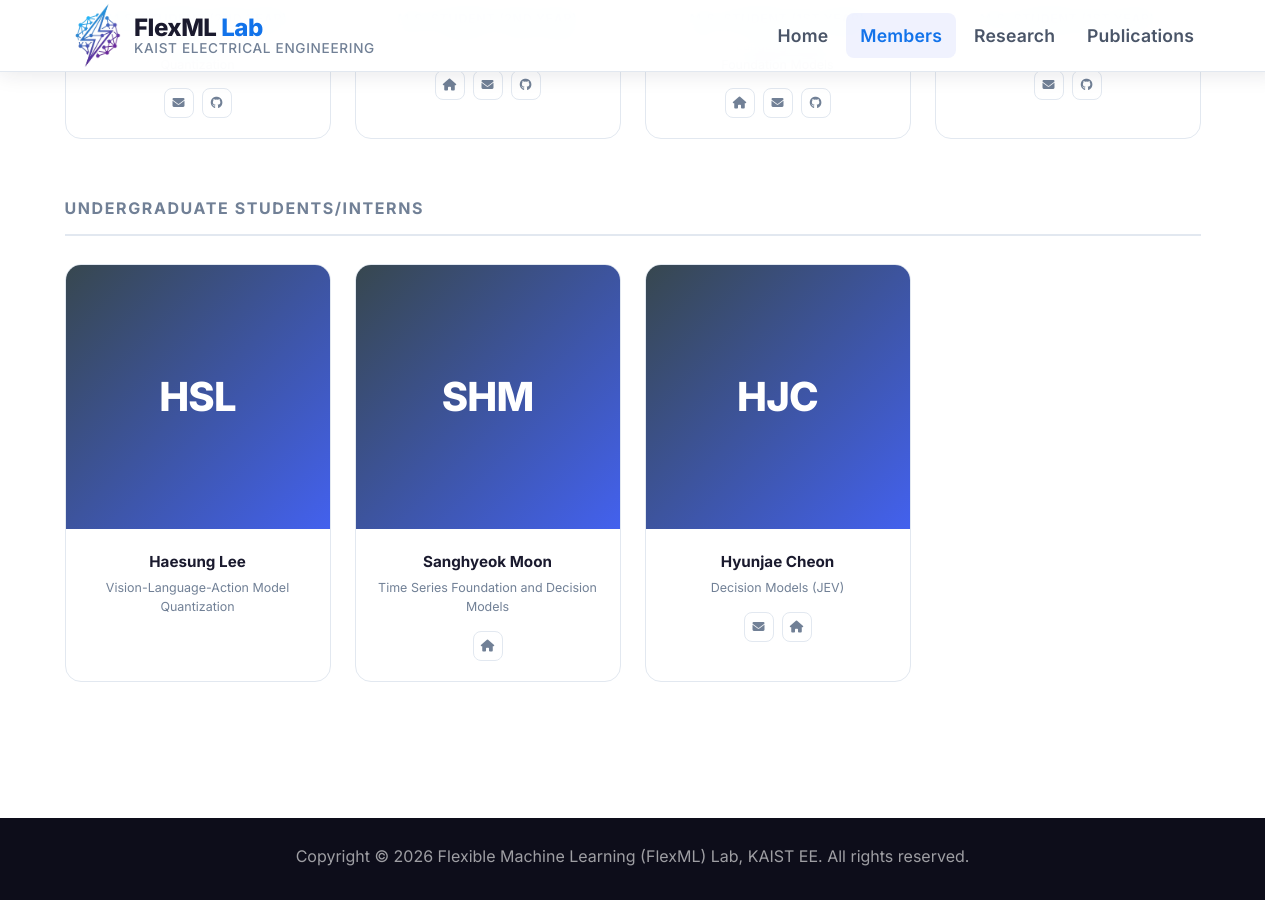
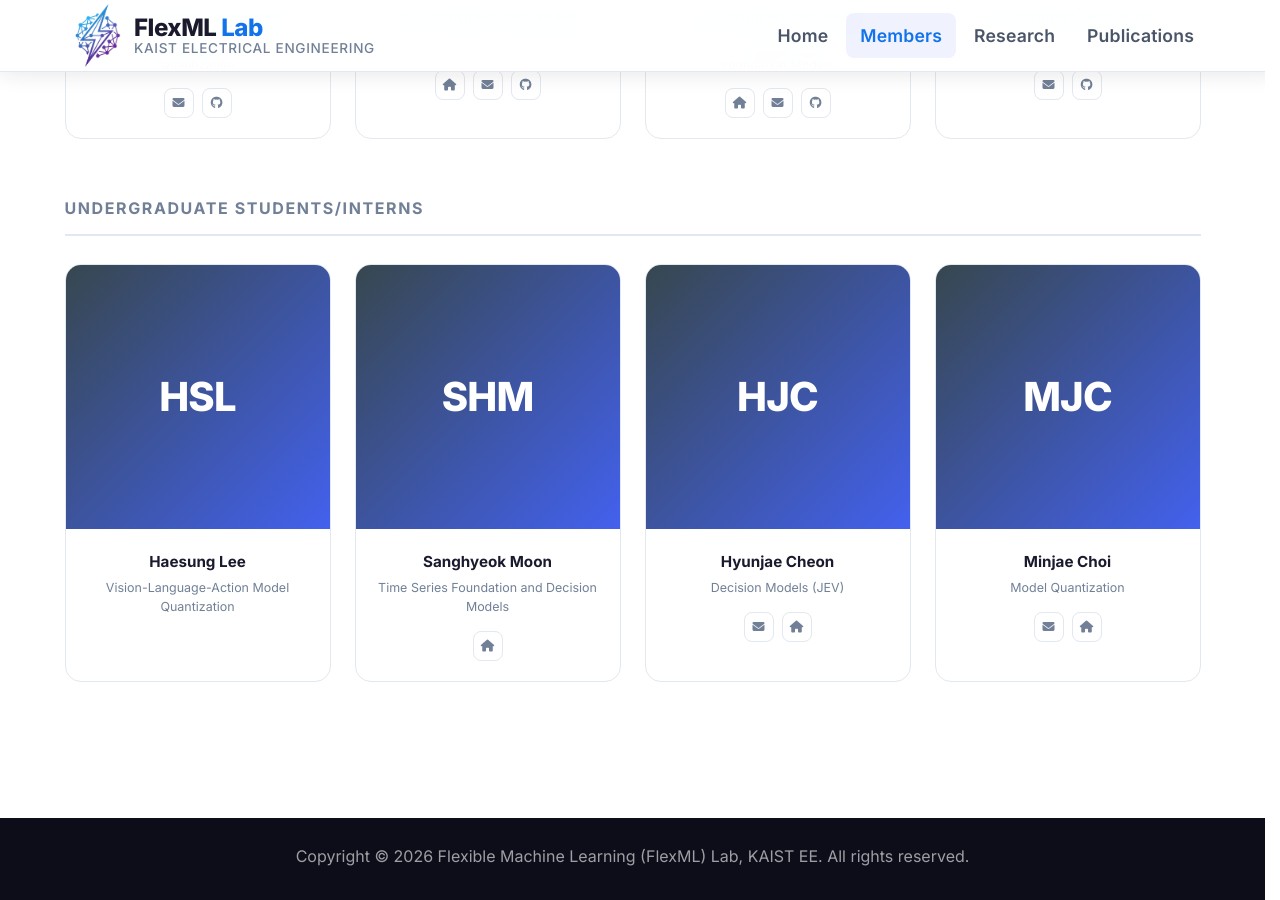
Before and after one commit to kaist-flexml-lab/kaist-flexml-lab.github.io, a Jekyll site: the page built from people.html, in a window 1280 px wide and 900 px high, scrolled down 1388 px. Built offline with Jekyll 4.4.1, drawn with Linux system fonts in a browser that asks for light colours.

Commit message:
Update people.html

```diff
--- a/people.html
+++ b/people.html
@@ -162,8 +162,19 @@ permalink: /people
           <div class="person-card__name">Hyunjae Cheon</div>
           <div class="person-card__research">Decision Models (JEV)</div>
           <div class="person-card__links">
-            <a href="mailto:seoungsub@kaist.ac.kr" class="person-link"><i class="fas fa-envelope"></i></a>
+            <a href="mailto:1000luca@kaist.ac.kr" class="person-link"><i class="fas fa-envelope"></i></a>
             <a href="https://1000luca.github.io/" class="person-link"><i class="fas fa-house"></i></a>
+          </div>
+        </div>
+      </div>
+      <div class="person-card">
+        <div class="person-card__photo" style="background:linear-gradient(135deg, #37474f 0%, #4361ee 100%);">MJC</div>
+        <div class="person-card__info">
+          <div class="person-card__name">Minjae Choi</div>
+          <div class="person-card__research">Model Quantization</div>
+          <div class="person-card__links">
+            <a href="mailto:minjaechoi@kaist.ac.kr" class="person-link"><i class="fas fa-envelope"></i></a>
+            <a href="https://minjaechoics.github.io/" class="person-link"><i class="fas fa-house"></i></a>
           </div>
         </div>
       </div>
```
